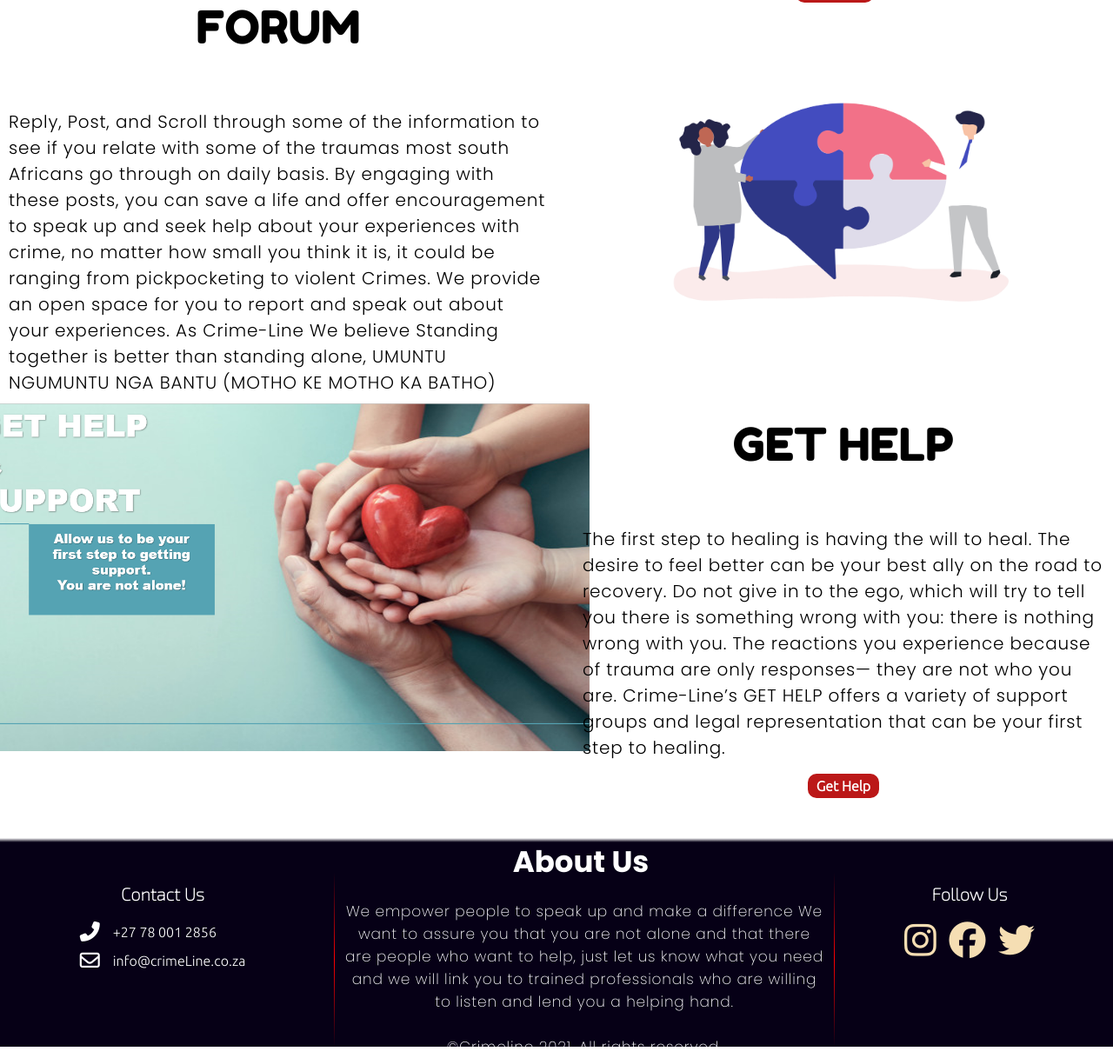
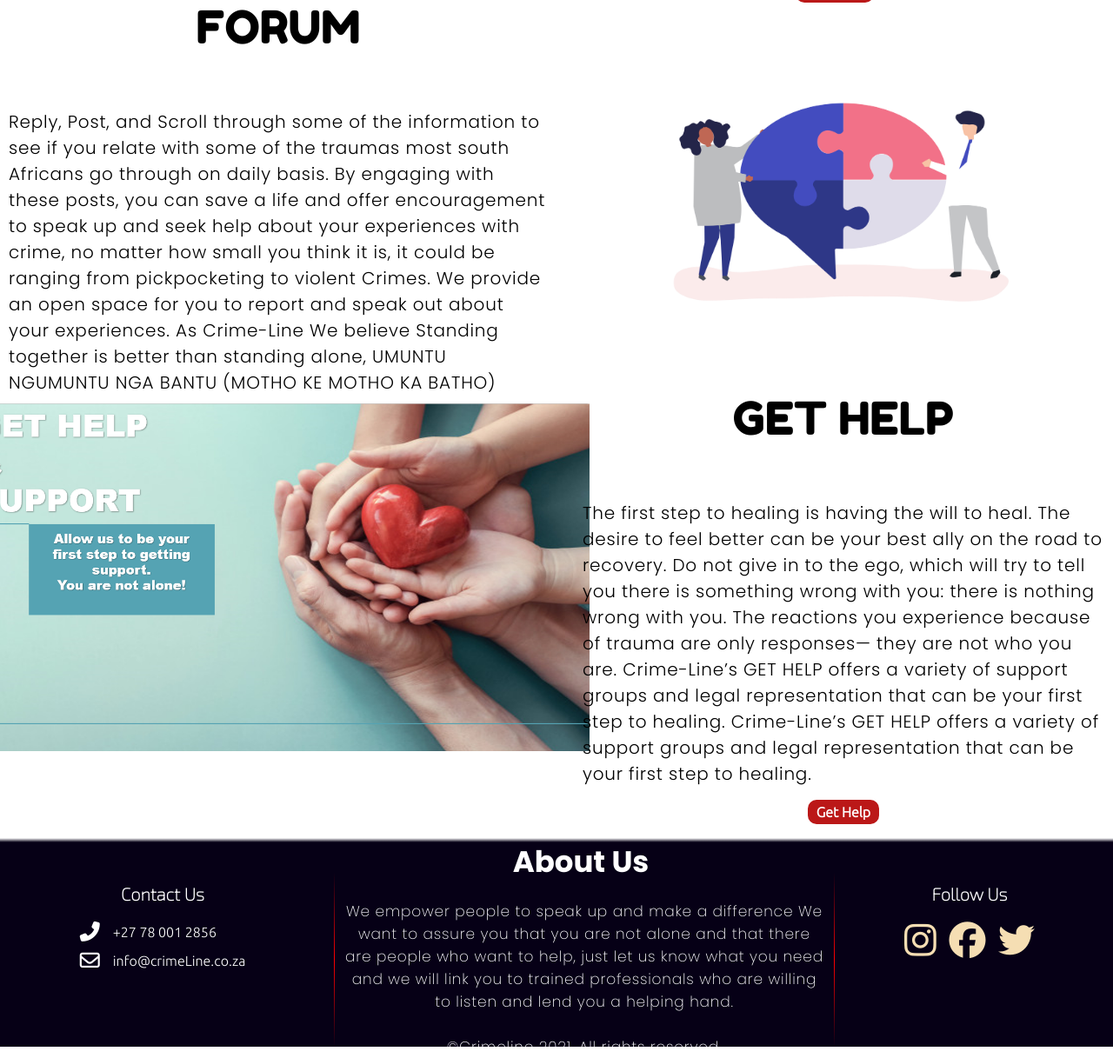
Before and after one commit to iam-hbk/Binary-Beasts, a PHP site: page / in a window 1280 px wide. Shown: the part 956-2173 px from the top of the page at 87% size. Run offline with PHP 8.4, Linux system fonts and the light colour scheme; some libraries are stand-ins or nearby versions; some web fonts are replaced.

Commit message:
Update index.php

```diff
--- a/index.php
+++ b/index.php
@@ -63,6 +63,7 @@
         you there is something wrong with you: there is nothing wrong with you. The reactions you
         experience because of trauma are only responses— they are not who you are. Crime-Line’s GET HELP
         offers a variety of support groups and legal representation that can be your first step to healing.
+        Crime-Line’s GET HELP offers a variety of support groups and legal representation that can be your first step to healing.
       </p>
       <span class="button" id="toGetHelp"
         ><a href="#getHelp">Get Help</a></span
```
